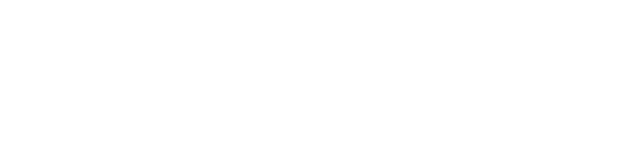
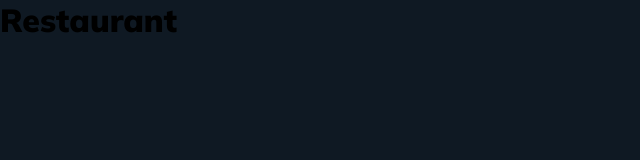
Before and after one commit to TarekVisch/restaurant-page, a plain HTML site: page index.html in a window 1280 px wide. Shown: the whole page, without its empty margins (0-640 px from the left). Drawn offline with Linux system fonts and the light colour scheme.

Commit message:
Add webpack config file, rearrange folder structure

```diff
--- a/index.html
+++ b/index.html
@@ -7,6 +7,7 @@
     <link rel="stylesheet" href="./styles/main.css" />
   </head>
   <body>
-    <script src="./main.js"></script>
+    <div id="content"><h1>Restaurant</h1></div>
+    <script src="./scripts/main.js"></script>
   </body>
 </html>
--- /dev/null
+++ b/scripts/main.js
@@ -0,0 +1 @@
+console.log("Restaurant Page");
--- a/styles/main.css
+++ b/styles/main.css
@@ -0,0 +1,25 @@
+@import url("https://fonts.googleapis.com/css2?family=Mulish:wght@400;600;900&display=swap");
+*,
+*::after,
+*::before {
+  box-sizing: border-box;
+  margin: 0;
+  padding: 0;
+}
+
+html {
+  font-size: 62.5%;
+}
+
+body {
+  font-family: "Mulish", sans-serif;
+  font-weight: 400;
+  font-size: 1.6rem;
+  background-color: #0f1923;
+}
+
+.btn {
+  text-decoration: none;
+}
+
+/*# sourceMappingURL=main.css.map */
```
Also changed, not shown: main.js (deleted), 1 other file.
